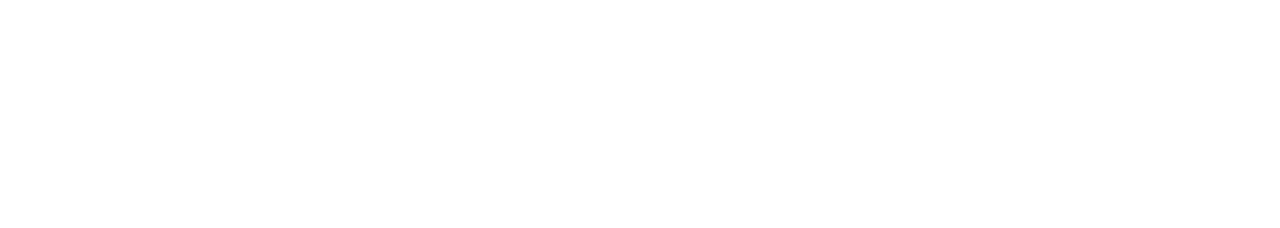
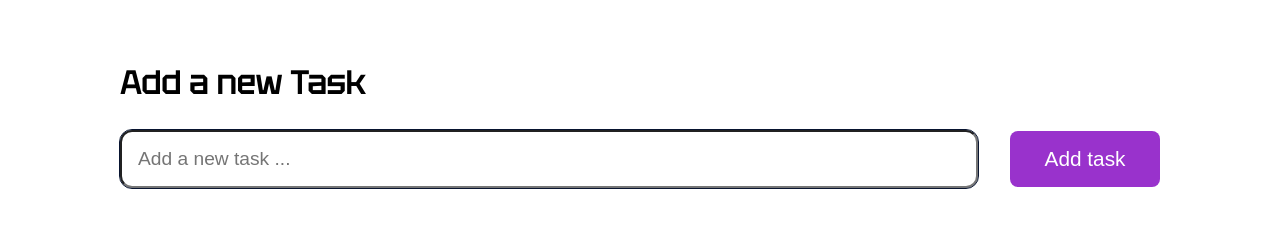
Before and after one commit to Jacques1988/todoApp_b3, an Angular app: page / in a window 1280 px wide. Shown: the part 356-584 px from the top of the page. Built offline with nearby package versions, Linux system fonts and the light colour scheme.

Commit message:
build complete new-task-component fixes #10

```diff
--- a/src/app/app.component.html
+++ b/src/app/app.component.html
@@ -1,3 +1,4 @@
 
 <app-header></app-header>
 <app-filter-controls></app-filter-controls>
+<app-new-task></app-new-task>
--- a/src/app/app.component.ts
+++ b/src/app/app.component.ts
@@ -2,10 +2,11 @@
 import { RouterOutlet } from '@angular/router';
 import { HeaderComponent } from "./header/header.component";
 import { FilterControlsComponent } from "./filter-controls/filter-controls.component";
+import { NewTaskComponent } from "./new-task/new-task.component";
 
 @Component({
   selector: 'app-root',
-  imports: [HeaderComponent, FilterControlsComponent],
+  imports: [HeaderComponent, FilterControlsComponent, NewTaskComponent],
   templateUrl: './app.component.html',
   styleUrl: './app.component.css'
 })
--- /dev/null
+++ b/src/app/new-task/new-task.component.css
@@ -0,0 +1,34 @@
+
+
+section{
+    margin-top: 4rem;
+}
+
+.input-group{
+    display:flex;
+    justify-content: space-between;
+    align-items: center;
+    width:100%;
+}
+
+.task-input{
+    font-size:1.2rem;
+    padding:1rem;
+    width:100%;
+    outline: 1px solid #081430;
+    border-radius:12px;
+}
+
+.btn{
+    margin-left:2rem;
+}
+
+@media (max-width:768px){
+    .input-group{
+        flex-direction: column;
+    }
+
+    .btn{
+        margin: 2rem 0 0 0;
+    }
+}
--- /dev/null
+++ b/src/app/new-task/new-task.component.html
@@ -0,0 +1,8 @@
+
+<section>
+    <h2 class="teaser-secondary">Add a new Task</h2>
+    <div class="input-group">
+        <input class="task-input" type="text" placeholder="Add a new task ...">
+        <button class="btn">Add task</button>
+    </div>
+</section>
```
Also changed, not shown: src/app/new-task/new-task.component.ts (added, +11 -0 lines), 1 other file (tests, documents, lock files or other folders).
